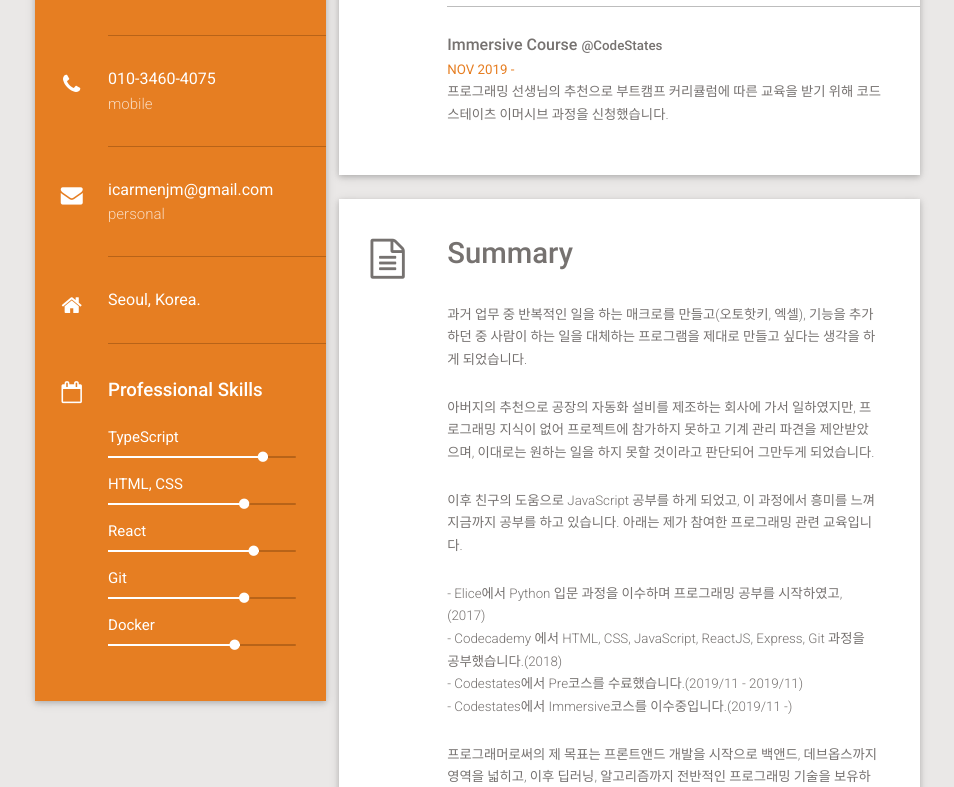
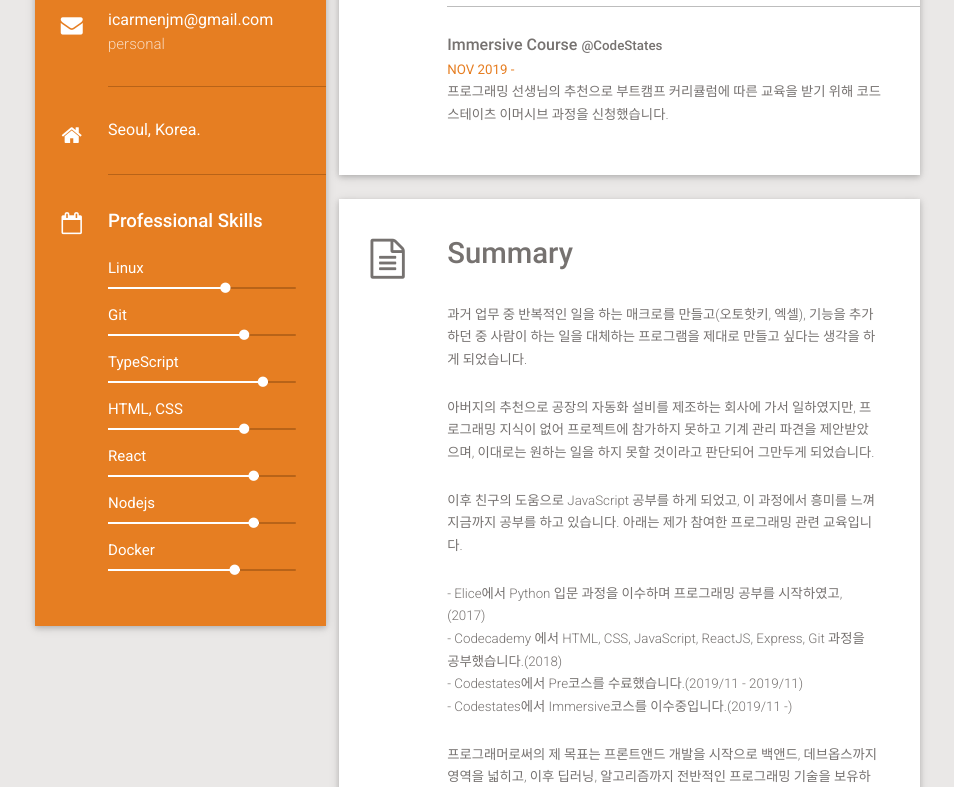
Before and after one commit to valentine256/resume, a website: page static/index.html in a window 1280 px wide. Shown: the part 514-1301 px from the top of the page, without its empty margins (168-1122 px from the left). Drawn offline with Linux system fonts and the light colour scheme; some packages are replaced by stand-ins of ours.

Commit message:
modify profile image, skill

```diff
--- a/static/index.html
+++ b/static/index.html
@@ -174,6 +174,16 @@
                                 <div class="col m12 l9 s12 skill-line a5 wow fadeIn" data-wow-delay="0.5s">
                                     <h3>Professional Skills </h3>
 
+                                    <span>Linux</span>
+                                    <div class="progress">
+                                        <div class="determinate">65%</div>
+                                    </div>
+
+                                    <span>Git</span>
+                                    <div class="progress">
+                                        <div class="determinate">75%</div>
+                                    </div>
+
                                     <span>TypeScript</span>
                                     <div class="progress">
                                         <div class="determinate">85%</div>
@@ -189,9 +199,9 @@
                                         <div class="determinate"> 80% </div>
                                     </div>
 
-                                    <span>Git</span>
+                                    <span>Nodejs</span>
                                     <div class="progress">
-                                        <div class="determinate">75%</div>
+                                        <div class="determinate">80%</div>
                                     </div>
 
                                     <span>Docker</span>
```
Also changed, not shown: static/project.html (+12 -2 lines), static/assets/images/profile-img.jpg, static/assets/images/profile-img3.jpg (added).
